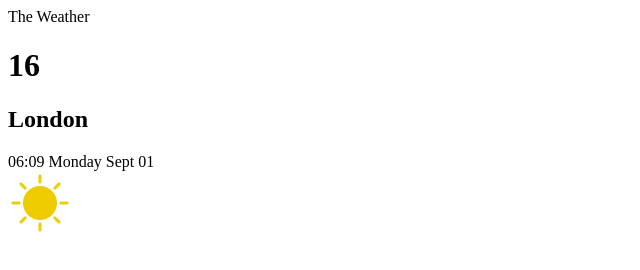
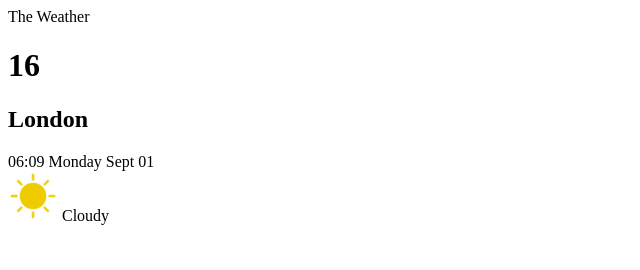
Before and after one commit to mr-aust1n/milestone-project-two, a website: page index.html in a window 1280 px wide. Shown: the whole page, without its empty margins (0-640 px from the left). Drawn offline with Linux system fonts and the light colour scheme.

Commit message:
Icon added and html top section complete

```diff
--- a/index.html
+++ b/index.html
@@ -19,17 +19,12 @@
             <span class="time">06:09</span>
             <span class="date">Monday Sept 01</span>
             <div class="weather">
-                <img src="./assets/images/sunny.png" alt="Sunny Weather Icon">
+                <img src="./assets/images/sunny.png" alt="Sunny Weather Icon" width="50" height="50" />
+                <span class="conditions">Cloudy</span>
             </div>
+        </div>
+    </div>
 
-
-
-
-        </div>
-
-
-
-    </div>
 
 
 </body>
```
